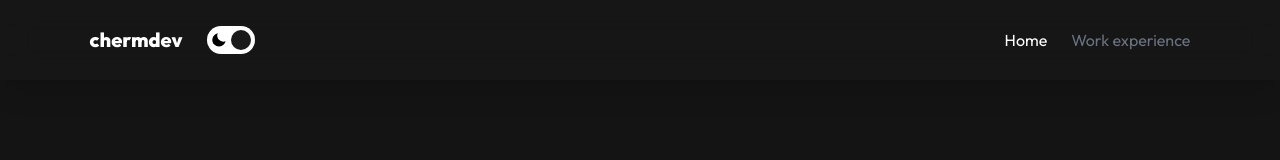
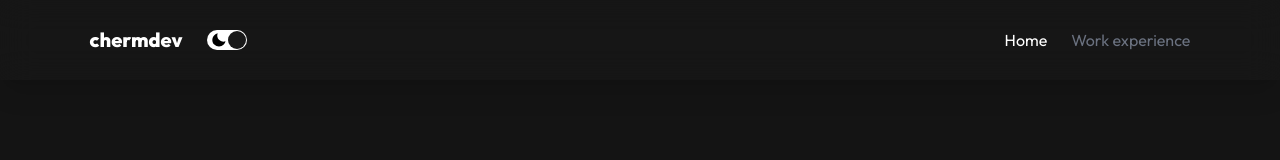
Before and after one commit to chermdev/portfolio2023, a React (Vite) app: page / in a window 1280 px wide. Shown: the top 160 px of the page. Built offline with nearby package versions, Linux system fonts and the light colour scheme.

Commit message:
increase dark mode button size

```diff
--- a/src/ToggleButton.jsx
+++ b/src/ToggleButton.jsx
@@ -38,10 +38,8 @@ function ToggleButton() {
             title="Toggle Theme"
             onClick={toggleDarkMode}
             className={`
-            w-6
-            h-3.5
-            sm:w-12
-            sm:h-7
+            w-10
+            h-5
             rounded-full
             dark:bg-white
             bg-[rgb(25,25,25)]
@@ -60,18 +58,13 @@ function ToggleButton() {
                 className={`
             absolute
             rounded-full
-            w-2.5
-            h-2.5
-            sm:w-5
-            sm:h-5
-            top-0.5
-            ml-0.5
-            sm:top-1
-            sm:ml-1
+            w-[1.125rem]
+            h-[1.125rem]
+            top-[0.0625rem]
+            ml-[0.0625rem]
             bg-white
             dark:bg-[rgb(25,25,25)]
-            dark:ml-3
-            dark:sm:ml-6
+            dark:ml-[1.3125rem]
             pointer-events-none
             transition-all
             duration-300
```
